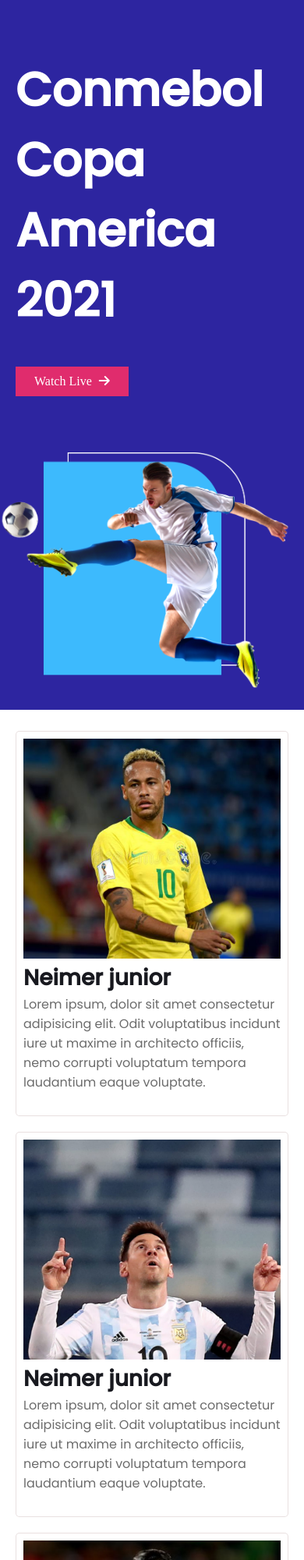
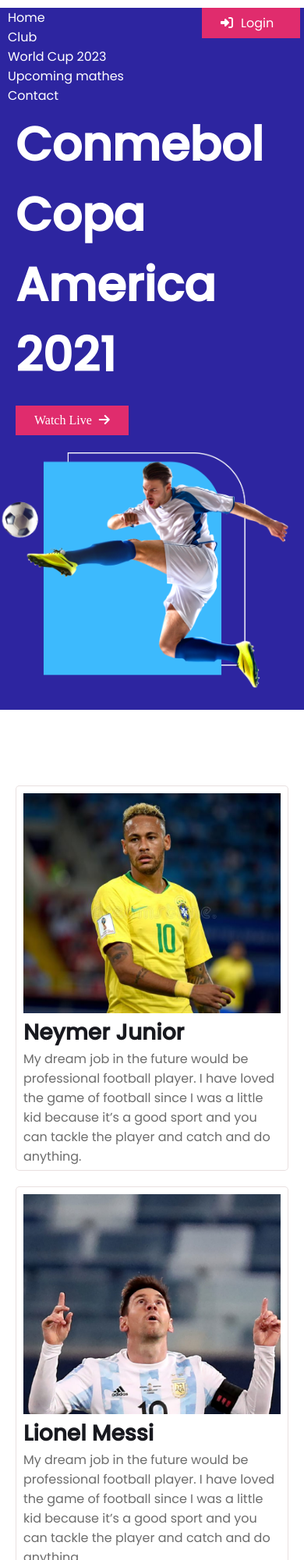
Before and after one commit to Deponker/leader-board, a plain HTML site: page index.html in a window 390 px wide. Shown: the top 2000 px of the page at 78% size. Drawn offline with Linux system fonts and the light colour scheme.

Commit message:
completd

```diff
--- a/index.html
+++ b/index.html
@@ -15,13 +15,22 @@
 <body>
     <!-- header start  -->
     <header>
+        <nav>
+            <a href="">Home</a>
+            <a href="">Club</a>
+            <a href="">World Cup 2023</a>
+            <a href="">Upcoming mathes</a>
+            <a href="">Contact</a>
 
+            <a id="login" href=""><i class="fas fa-sign-in-alt"></i>Login</i></a>
+        </nav>
     </header>
     <!-- header end -->
     <!-- main start  -->
     <main>
         <section class="section-1">
             <div class="container">
+
                 <div class="left-box">
                     <div class="slogan">
                         <h1>Conmebol Copa America 2021</h1>
@@ -41,98 +50,74 @@
                     <div class="all-players">
                         <div class="player">
                             <img src="images/players/player-1.png" alt="">
-                            <h3 class="player-name">Neimer junior</h3>
-                            <p class="player-detail">Lorem ipsum, dolor sit amet consectetur adipisicing elit. Odit
-                                voluptatibus incidunt iure ut maxime in architecto officiis, nemo corrupti voluptatum
-                                tempora laudantium eaque voluptate.
+                            <h3 class="player-name">Neymer Junior</h3>
+                            <p class="player-detail">My dream job in the future would be professional football player. I have loved the game of football since I was a little kid because it’s a good sport and you can tackle the player and catch and do anything.
                             </p>
                         </div>
                         <div class="player">
                             <img src="images/players/player-2.png" alt="">
-                            <h3 class="player-name">Neimer junior</h3>
-                            <p class="player-detail">Lorem ipsum, dolor sit amet consectetur adipisicing elit. Odit
-                                voluptatibus incidunt iure ut maxime in architecto officiis, nemo corrupti voluptatum
-                                tempora laudantium eaque voluptate.
+                            <h3 class="player-name">Lionel Messi</h3>
+                            <p class="player-detail">My dream job in the future would be professional football player. I have loved the game of football since I was a little kid because it’s a good sport and you can tackle the player and catch and do anything.
                             </p>
                         </div>
                         <div class="player">
                             <img src="images/players/player-3.png" alt="">
-                            <h3 class="player-name">Neimer junior</h3>
-                            <p class="player-detail">Lorem ipsum, dolor sit amet consectetur adipisicing elit. Odit
-                                voluptatibus incidunt iure ut maxime in architecto officiis, nemo corrupti voluptatum
-                                tempora laudantium eaque voluptate.
+                            <h3 class="player-name">Cristiano Ronaldo</h3>
+                            <p class="player-detail">My dream job in the future would be professional football player. I have loved the game of football since I was a little kid because it’s a good sport and you can tackle the player and catch and do anything.
                             </p>
                         </div>
                         <div class="player">
                             <img src="images/players/player-4.png" alt="">
-                            <h3 class="player-name">Neimer junior</h3>
-                            <p class="player-detail">Lorem ipsum, dolor sit amet consectetur adipisicing elit. Odit
-                                voluptatibus incidunt iure ut maxime in architecto officiis, nemo corrupti voluptatum
-                                tempora laudantium eaque voluptate.
+                            <h3 class="player-name">Xavi</h3>
+                            <p class="player-detail">My dream job in the future would be professional football player. I have loved the game of football since I was a little kid because it’s a good sport and you can tackle the player and catch and do anything.
                             </p>
                         </div>
                         <div class="player">
                             <img src="images/players/player-5.png" alt="">
-                            <h3 class="player-name">Neimer junior</h3>
-                            <p class="player-detail">Lorem ipsum, dolor sit amet consectetur adipisicing elit. Odit
-                                voluptatibus incidunt iure ut maxime in architecto officiis, nemo corrupti voluptatum
-                                tempora laudantium eaque voluptate.
+                            <h3 class="player-name">Andres Iniesta</h3>
+                            <p class="player-detail">My dream job in the future would be professional football player. I have loved the game of football since I was a little kid because it’s a good sport and you can tackle the player and catch and do anything.
                             </p>
                         </div>
                         <div class="player">
                             <img src="images/players/player-6.png" alt="">
-                            <h3 class="player-name">Neimer junior</h3>
-                            <p class="player-detail">Lorem ipsum, dolor sit amet consectetur adipisicing elit. Odit
-                                voluptatibus incidunt iure ut maxime in architecto officiis, nemo corrupti voluptatum
-                                tempora laudantium eaque voluptate.
+                            <h3 class="player-name">Zlatan Ibrahimovic</h3>
+                            <p class="player-detail">My dream job in the future would be professional football player. I have loved the game of football since I was a little kid because it’s a good sport and you can tackle the player and catch and do anything.
                             </p>
                         </div>
                         <div class="player">
                             <img src="images/players/player-7.png" alt="">
-                            <h3 class="player-name">Neimer junior</h3>
-                            <p class="player-detail">Lorem ipsum, dolor sit amet consectetur adipisicing elit. Odit
-                                voluptatibus incidunt iure ut maxime in architecto officiis, nemo corrupti voluptatum
-                                tempora laudantium eaque voluptate.
+                            <h3 class="player-name">Di Maria</h3>
+                            <p class="player-detail">My dream job in the future would be professional football player. I have loved the game of football since I was a little kid because it’s a good sport and you can tackle the player and catch and do anything.
                             </p>
                         </div>
                         <div class="player">
                             <img src="images/players/player-8.png" alt="">
-                            <h3 class="player-name">Neimer junior</h3>
-                            <p class="player-detail">Lorem ipsum, dolor sit amet consectetur adipisicing elit. Odit
-                                voluptatibus incidunt iure ut maxime in architecto officiis, nemo corrupti voluptatum
-                                tempora laudantium eaque voluptate.
+                            <h3 class="player-name">Kylian Mbappé</h3>
+                            <p class="player-detail">My dream job in the future would be professional football player. I have loved the game of football since I was a little kid because it’s a good sport and you can tackle the player and catch and do anything.
                             </p>
                         </div>
                         <div class="player">
                             <img src="images/players/player-9.png" alt="">
-                            <h3 class="player-name">Neimer junior</h3>
-                            <p class="player-detail">Lorem ipsum, dolor sit amet consectetur adipisicing elit. Odit
-                                voluptatibus incidunt iure ut maxime in architecto officiis, nemo corrupti voluptatum
-                                tempora laudantium eaque voluptate.
+                            <h3 class="player-name">Mohamed Salah</h3>
+                            <p class="player-detail">My dream job in the future would be professional football player. I have loved the game of football since I was a little kid because it’s a good sport and you can tackle the player and catch and do anything.
                             </p>
                         </div>
                         <div class="player">
                             <img src="images/players/player-10.png" alt="">
-                            <h3 class="player-name">Neimer junior</h3>
-                            <p class="player-detail">Lorem ipsum, dolor sit amet consectetur adipisicing elit. Odit
-                                voluptatibus incidunt iure ut maxime in architecto officiis, nemo corrupti voluptatum
-                                tempora laudantium eaque voluptate.
+                            <h3 class="player-name">Harry Kane</h3>
+                            <p class="player-detail">My dream job in the future would be professional football player. I have loved the game of football since I was a little kid because it’s a good sport and you can tackle the player and catch and do anything.
                             </p>
                         </div>
                         <div class="player">
                             <img src="images/players/player-11.png" alt="">
-                            <h3 class="player-name">Neimer junior</h3>
-                            <p class="player-detail">Lorem ipsum, dolor sit amet consectetur adipisicing elit. Odit
-                                voluptatibus incidunt iure ut maxime in architecto officiis, nemo corrupti voluptatum
-                                tempora laudantium eaque voluptate.
+                            <h3 class="player-name">Kevin De Bruyne</h3>
+                            <p class="player-detail">My dream job in the future would be professional football player. I have loved the game of football since I was a little kid because it’s a good sport and you can tackle the player and catch and do anything.
                             </p>
                         </div>
                         <div class="player">
                             <img src="images/players/player-12.png" alt="">
-                            <h3 class="player-name">Neimer junior</h3>
-                            <p class="player-detail">Lorem ipsum, dolor sit amet consectetur adipisicing elit. Odit
-                                voluptatibus incidunt iure ut maxime in architecto officiis, nemo corrupti voluptatum
-                                tempora laudantium eaque voluptate.
+                            <h3 class="player-name">Philippe Coutinho</h3>
+                            <p class="player-detail">My dream job in the future would be professional football player. I have loved the game of football since I was a little kid because it’s a good sport and you can tackle the player and catch and do anything.
                             </p>
                         </div>
                     </div>
@@ -155,7 +140,7 @@
                   <h1>0</h1>
                   <img src="images/braazil.jpg" alt=""> -->
                     <div class="sec-3-left-box">
-                        <div class="img-box">
+                        <div id="left-of-argentina" class="img-box">
                             <img src="images/argentina.jpg" alt="">
                             <!-- <div class="overly">
                                 <img id="overlay" src="images/mesi.jpg" alt="">
--- a/styles/styles.css
+++ b/styles/styles.css
@@ -5,10 +5,35 @@ body{
     margin: 0;
 }
 
+nav{
+    background-color: #2D25A0;
+    position: absolute;
+    top: 70px;
+    margin-left: 156px;
+}
+
+nav a{
+    color: white;
+    text-decoration: none;
+    padding-right:  25px;
+    font-family: 'Poppins', sans-serif;
+}
+
+#login{
+    margin-left: 370px;
+    background-color: #E02C6D;
+    color: white;
+    text-decoration: none;
+    padding: 7px 24px;
+}
+
+.fa-sign-in-alt{
+    padding-right: 10px;
+}
+
 /* Section-1 */
 .container{
     display: flex;
-    /* width: 1440px; */
     width: 100%;
     height: 677px;
     background-color: #2D25A0;
@@ -25,9 +50,6 @@ body{
     font-size: 40px;
 }
 
-/* .slogan:hover{
-    transform: translate(10px);
-} */
 
 .button{
     background-color: #E02C6D;
@@ -68,33 +90,15 @@ body{
 .player img{
     width: 100%;
 }
-.section-2{
-    /* border: 2px solid red; */
-    /* background-color: #6C6C6C; */
 
-}
 .players-container{
     margin-top: 60px;
-    /* margin-left: 300px; */
     vertical-align: middle;
-    /* border: 2px solid blue; */
     display: flex;
     justify-content: center;
     align-items: center;
 }
 .players{
-    /* display: flex; */
-    /* justify-content: center; */
-    /* align-items: center; */
-
-    /* display: grid;
-    grid-template-columns: repeat(3, 1fr);
-    grid-column-gap: 10px;
-    grid-row-gap: 50px; */
-    /* width: 1000px; */
-    /* margin-left: 200px; */
-    /* margin-right: 200px; */
-    /* border: 2px solid green; */
     background-color: rgba(228, 228, 228, 0.021);
     width: fit-content;
 }
@@ -110,8 +114,6 @@ body{
     align-items: center;
     border-radius: 5px;
     box-shadow: 0px 0px 0px 1px rgb(233, 224, 224) inset;
-    /* border: 1px solid black; */
-    /* background-color: aqua; */
 }
 .player-name{
     margin: 0;
@@ -159,9 +161,7 @@ body{
     display: flex;
 
 }
-.sec-3-left-box{
 
-}
 .score-box{
     display: flex;
     padding-left: 100px;
@@ -172,7 +172,10 @@ body{
     font-size: 30px;
 }
 .img-box{
-    padding-left: 100px;
+    padding-left: 80px;
+}
+#eft-of-argentina{
+    margin-left: 0px;
 }
 .img-box h2{
     color: black;
@@ -181,7 +184,7 @@ body{
 .sec-3-left-box img{
     width: 200px;
     height: 130px;
-
+    margin-left: 0px;
 }
 .sec-3-right-box img{
     width: 200x;
@@ -189,7 +192,6 @@ body{
 
 }
 .sec-3-right-box h1, .sec-3-left-box h1{
-    /* font-size: 900px; */
     color: black;
 }
 .sec-3-header{
@@ -202,26 +204,15 @@ body{
 
 .box-wrapper{
     display: flex;
-    padding: 200px;
+    padding-top: 250px;
+    padding-bottom: 250px;
+    justify-content:center;
 }
 
 .seperator{
     border: 1px solid gray;
     margin-left: 100px;
 }
-
-/* # time{
-    color: black;
-} */
-
-/* .overly img{
-    width: 500px;
-    height: 400px;
-    opacity: 50%;
-    position: absolute;
-    left: 130px;
-    top: 0px;
-} */
 
 /* Section-4 */
 .sec-4-container{
@@ -234,7 +225,6 @@ body{
 .vid-container{
     display: flex;
     justify-content: center;
-    /* background-color: #E02C6D; */
     padding: 10px;
 }
 
@@ -243,15 +233,8 @@ body{
     height: 250px;
     margin-right: 40px;
     margin-bottom: 50px;
-    /* padding-left: 40px; */
     border-radius: 10px;
-    /* border: 2px solid green; */
 }
-
-/* .video{
-    width: 200px;
-    height: 100px;
-} */
 
 footer{
     display: flex;
@@ -291,44 +274,50 @@ Media Query
 ------------------*/
 
 @media only screen and (max-width: 688px) {
+    nav{
+        display: flex;
+        flex-direction: column;
+        width: 100%;
+        position: absolute;
+        top: 10px;
+        margin-left: 0px;
+    }
+    nav a{
+        width: 50%;
+        padding-left: 10px;
+    }
+    #login{
+        position:absolute;
+        right: 5px;
+        width: 20%;
+    }
     .container{
-        /* display: block; */
-        /* display: grid;
-        grid-template-columns: repeat(1, 1fr); */
+        margin-top: 70px;
         flex-direction: column;
         row-gap: 200px;
-        /* border: 5px solid purple; */
     }
     .slogan{
-        /* border: 2px solid red; */
         padding: 20px;
         width: 78%;
     }
     .button{
         margin: 20px;
         position: absolute;
-        top: 450px;
+        top: 500px;
     }
     .right-box{
         margin: 0px;
         position: absolute;
         top: 580px;
         width: 100%;
-        /* border: 2px solid black; */
-        /* margin-left: 0px; */
-        /* border: 2px solid green;
-        position: absolute;
-        top: 500px; */
         background-color: #2D25A0;
         height: 330px;
 
     }
     .right-box img{
-        /* border: 5px solid darkblue; */
         position: absolute;
         top: 0px;
         left: 0px;
-        /* width: 100%; */
     }
     .all-players{
         margin-top: 200px;
@@ -337,7 +326,6 @@ Media Query
     .stat-container{
         width: 100%;
         margin: 0px;
-        border: 2px solid red;
     }
     .box-wrapper{
         width: 100%;
```
